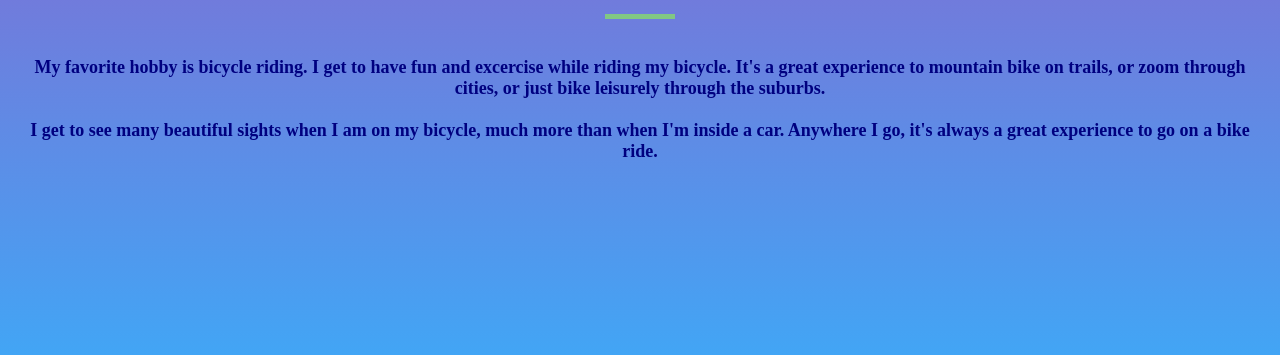
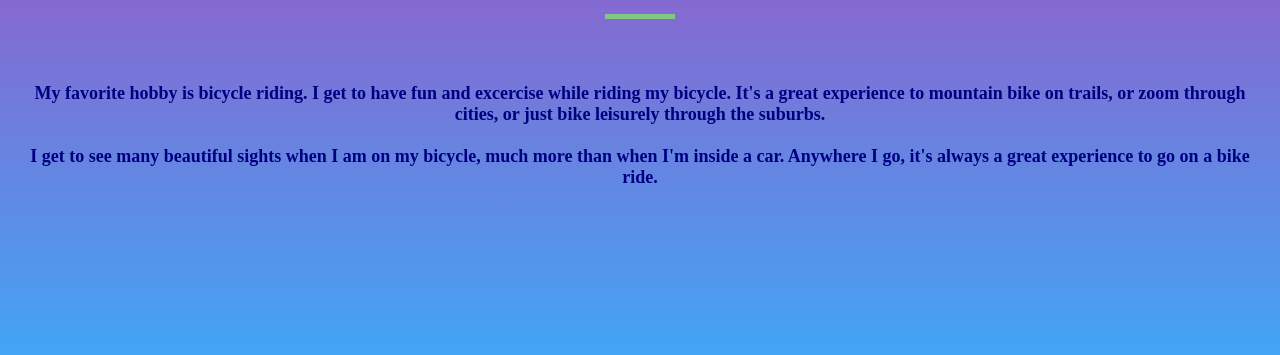
Before and after one commit to SYMIG/MyFavorite, a plain HTML site: page index.html in a window 1280 px wide. Shown: the part 445-800 px from the top of the page. Drawn offline with Linux system fonts and the light colour scheme.

Commit message:
Add files via upload

```diff
--- a/style.css
+++ b/style.css
@@ -1,6 +1,6 @@
 body {
     text-align: center;
-    background: linear-gradient(#AB47BC 0%, #42A5F5 100%);
+    background:  linear-gradient(#AB47BC 30%, #42A5F5 100%);
     margin: 0;
     padding-top: 8px;
 }
@@ -39,6 +39,7 @@ h3 {
     margin: 8px auto;
     background-color: #81C784;
 }
+
 .menu {
     font-family: sans-serif;
     list-style: none;
@@ -48,6 +49,7 @@ h3 {
     z-index: 10;
     cursor: pointer;
 }
+
 .links {
     float: left;
     color: cornflowerblue;
@@ -58,9 +60,11 @@ h3 {
     font-size: 20px;
     border-right: 1px solid #bbb;
 }
+
 .links:last-child {
     border-right: none;
 }
+
 .links:hover {
     background-color: burlywood;
 }
```
Also changed, not shown: index.html (+1 -0 lines).
